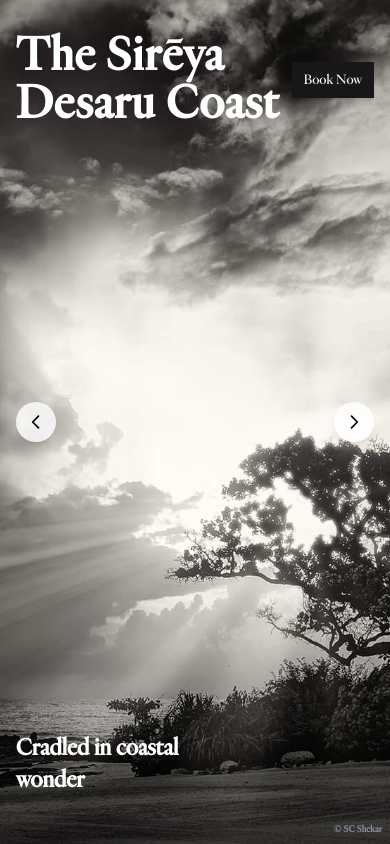
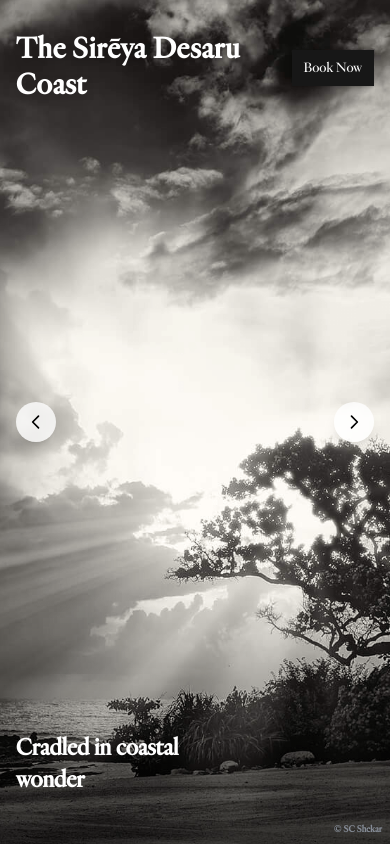
Before and after one commit to gaincue/sireya_next, a Next.js app: page / in a window 390 px wide. Built offline with nearby package versions, Linux system fonts and the light colour scheme.

Commit message:
fix: text & title overlapped

```diff
--- a/src/app/page.tsx
+++ b/src/app/page.tsx
@@ -2,6 +2,7 @@
 
 import { Button } from "@/components/ui/button"
 import { ScrollArea } from "@/components/ui/scroll-area"
+import { cn } from "@/lib/utils"
 import Image from "next/image"
 import { useState, useEffect } from "react"
 import React from "react"
@@ -208,18 +209,20 @@
           )}
           {current == imagesToShow.length - 1 && (
             <ScrollArea
-              className={
-                "flex flex-col justify-center items-center text-black/80 pt-16 space-y-2 w-full sm:max-w-xl md:max-w-2xl lg:max-w-3xl mx-auto px-18 relative h-[calc(100svh-4rem)] sm:h-auto height-mobile:h-[calc(100svh-4rem)]"
-              }
+              className={cn(
+                "flex flex-col justify-center items-center text-black/80 pt-16 space-y-2",
+                "w-full sm:max-w-xl md:max-w-2xl lg:max-w-3xl mx-auto px-18 relative",
+                "h-[calc(100svh-4rem)] sm:h-[calc(100svh-8rem)] height-mobile:h-[calc(100svh-4rem)]"
+              )}
             >
               <h4 className="text-lg sm:text-3xl xl:text-5xl font-semibold">
                 A timeless legacy welcomes a new beginning
               </h4>
               <p className="mt-2 sm:mt-4 text-sm sm:text-lg xl:text-2xl">
                 From June 2025, our iconic beachfront hideaway embarks on its next chapter as a
-                Mandarin Oriental property. Currently known as The Sirēya Desaru Coast, the resort will be
-                renamed Mandarin Oriental, Desaru Coast from January 2026, after a graceful and
-                meticulous rebrand.
+                Mandarin Oriental property. Currently known as The Sirēya Desaru Coast, the resort
+                will be renamed Mandarin Oriental, Desaru Coast from January 2026, after a graceful
+                and meticulous rebrand.
               </p>
               <p className="text-sm sm:text-lg xl:text-2xl">
                 This award-winning property will be reimagined as a contemporary luxury wellness
@@ -256,7 +259,7 @@
           <h1
             className={`${
               current >= imagesToShow.length - 2 ? "text-black" : "text-white"
-            } text-5xl font-bold font-heldane tracking-wide drop-shadow-lg transition-colors duration-200`}
+            } text-3xl sm:text-5xl font-bold font-heldane tracking-wide drop-shadow-lg transition-colors duration-200`}
           >
             The Sirēya Desaru Coast
           </h1>
```
